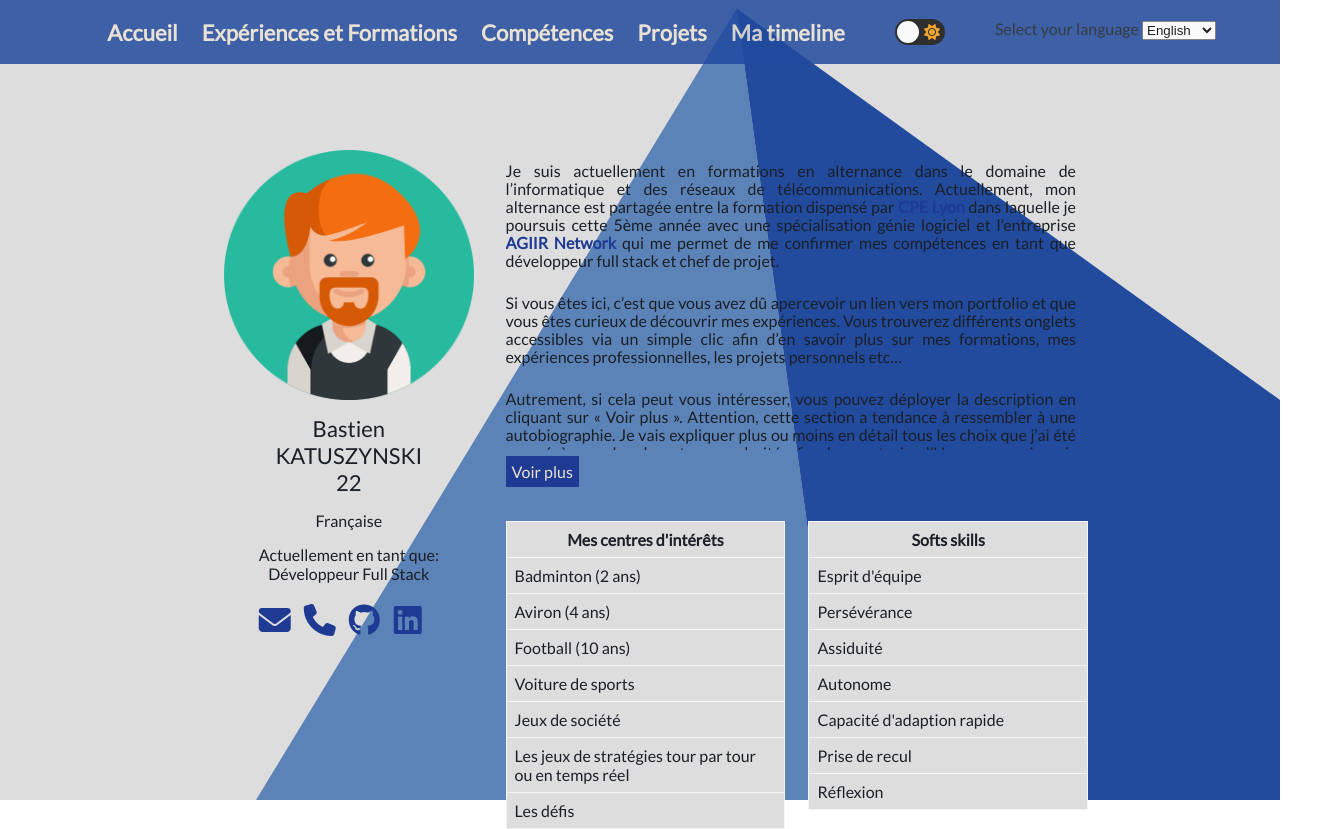
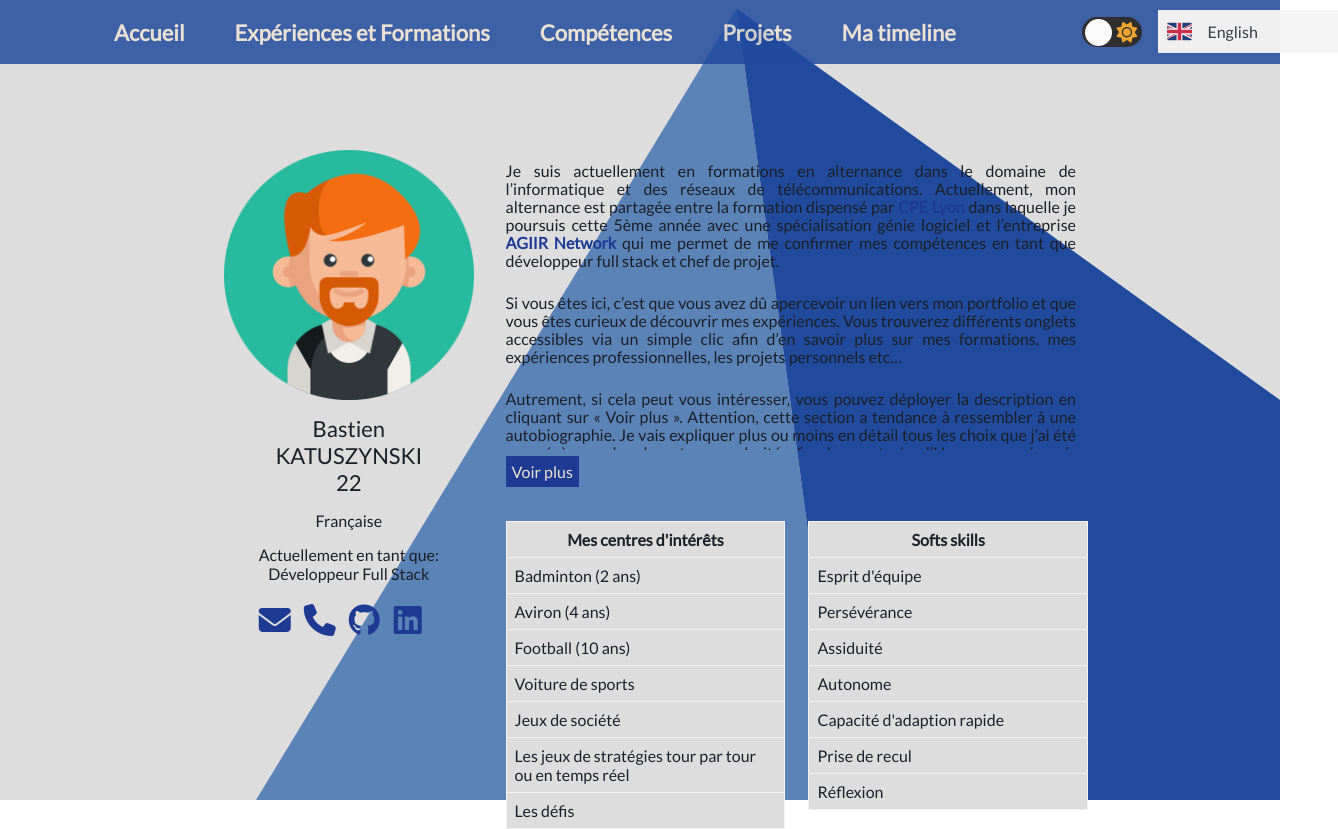
Before and after one commit to BastienKatus/portfolio, a plain HTML site: page index.html in a window 1280 px wide. Shown: the whole page, 1338 px wide, since content can reach past the window. Drawn offline with nearby package versions, Linux system fonts and the light colour scheme.

Commit message:
[FIX] language selector is working and some CSS

```diff
--- a/css/navbar.css
+++ b/css/navbar.css
@@ -39,16 +39,24 @@
 #navbar .menu-items{
     order: 2;
     display: flex;
+    align-items: center;
+    width: 100%;
+    height: 100%;
 }
 #navbar .logo{
     order: 1;
     font-size: 2.3rem;
 }
 
+#navbar .menu-items li, #navbar .menu-items div{
+    list-style: none;
+    margin-left: 1rem;
+    font-size: 1.3rem;
+}
+
 #navbar .menu-items li{
-    list-style: none;
-    margin-left: 1.5rem;
-    font-size: 1.3rem;
+    width: max-content;
+    margin-left: 50px;
 }
 
 #navbar a{
@@ -66,7 +74,7 @@
 /* Theme Mode Toggle Button */
 
 #navbar #toggle_button_change_theme {
-    margin-left: 50px;
+    margin-left: auto;
 }
 
 #navbar .checkbox {
@@ -76,8 +84,8 @@
 
 #navbar .checkbox-label {
     background-color: #111;
-    width: 50px;
-    height: 26px;
+    width: 60px;
+    height: 30px;
     border-radius: 50px;
     position: relative;
     padding: 5px;
@@ -93,23 +101,85 @@
 
 #navbar .checkbox-label .ball {
     background-color: #fff;
-    width: 22px;
-    height: 22px;
+    width: 27px;
+    height: 27px;
     position: absolute;
-    left: 2px;
+    left: 3px;
     top: 2px;
     border-radius: 50%;
     transition: transform 0.2s linear;
 }
 
 #navbar .checkbox:checked + .checkbox-label .ball {
-    transform: translateX(24px);
+    transform: translateX(28px);
 }
 
 /* Language Selector */
 
 #navbar #language_picker {
-    margin-left: 50px;
+    transition: all 0.3s ease-in-out;
+    width: 5%;
+    height: 100%;
+}
+
+#navbar #language_picker label {
+    display: none;
+}
+
+#navbar #language_picker_option  {
+    position: relative;
+    border-color: var(--background-6);
+    border-radius: 4px;
+    color: var(--text-dark-color);
+    margin: 0;
+    height: 100%;
+}
+
+#navbar #language_picker_option span:first-child  {
+    display: flex;
+}
+
+#navbar #language_picker_option:hover span:first-child {
+    display: none;
+}
+
+#navbar #language_picker_option span {
+    display: none;
+    background-color: var(--background-1);
+    border: 1px solid transparent;
+    padding: 4px;
+    width: 180px;
+    position: absolute;
+    top: 10px;
+    left: 0;
+    gap: 4px;
+    font-size: 18px;
+}
+
+#navbar #language_picker_option span div {
+    padding: 4px;
+    margin: 0;
+    font-size: 16px;
+    display: inline-flex;
+    align-items: center;
+}
+
+#navbar #language_picker_option span div img{
+    width: 25px;
+    height: 25px;
+    margin-right: 15px;
+}
+
+#navbar #language_picker_option:hover span {
+    display: flex;
+    flex-direction: column;
+    cursor: pointer;
+    color: var(--text-dark-color);
+}
+
+#navbar #language_picker_option span div:hover {
+    background-color: var(--background-6);
+    color: var(--light-dark-color);
 }
 
 @media (max-width: 768px){
--- a/index.html
+++ b/index.html
@@ -50,14 +50,19 @@
                     </label>
                 </div>
                 <div id="language_picker" data-trigger-class="li4-btn">
-                    <form action="" class="language-picker__form">
-                    <label for="language-picker-select">Select your language</label>
-
-                    <select id="language-picker-select" name="language-picker-select" onchange="handleLanguageChange(this)">
-                        <option lang="en" value="english" selected>English</option>
-                        <option lang="fr" value="francais">Français</option>
-                    </select>
-                    </form>
+                    <div id="language_picker_option">
+                        <span></span>
+                        <span>
+                            <div onclick="handleLanguageChange('english')">
+                                <img src='./data/images/united-kingdom-flag-icon.svg'></img>
+                                English
+                            </div>
+                            <div onclick="handleLanguageChange('francais')">
+                                <img src='./data/images/france-flag-icon.svg'></img>
+                                Français
+                            </div>
+                        </span>
+                    </div>
                 </div>
             </ul>
             <h1 class="logo"></h1>
--- a/js/index.js
+++ b/js/index.js
@@ -914,7 +914,7 @@ function showSkillsInformation(){
     helpContent.classList.toggle("active");
 }
 
-function InitializeModeTheme(){
+function initializeModeTheme(){
     const bodyDOM = document.getElementById("portfolio_website");
     // Detect if user preference is dark
     const prefersDarkScheme = window.matchMedia("(prefers-color-scheme: light)");
@@ -931,10 +931,39 @@ function toggleModeTheme(){
     console.log("You changed theme mode ");
 }
 
+function initializeLanguage(){
+    let navigatorLanguage = navigator.language
+    let langValue = ""
+    if(navigatorLanguage.includes("en")){
+        langValue = "english"
+    }
+    else{
+        langValue = "francais"
+    }
+    handleLanguageChange(langValue)
+}
 
-function handleLanguageChange(selectElement) {
-    const selectedLanguage = selectElement.value;
-    console.log("Selected language:", selectedLanguage);
+function handleLanguageChange(langValue) {
+    pickerOption = document.getElementById("language_picker_option");
+    textLabel = "";
+
+    // Span Option
+    spanOptions = pickerOption.children[1];
+    for(index = 0; index < spanOptions.children.length; index++){
+        languageOption = spanOptions.children[index];
+        if(languageOption.innerText.toLowerCase().normalize("NFD").replace(/[\u0300-\u036f]/g, "").includes(langValue)){
+            textLabel = languageOption.innerHTML;
+            spanOptions.removeChild(languageOption)
+            spanOptions.insertBefore(languageOption, spanOptions.firstChild)
+        }
+    }
+
+    // Span Label
+    spanLabel = pickerOption.children[0];
+    divContainerLabel = document.createElement("div");
+    divContainerLabel.innerHTML = textLabel;
+    spanLabel.innerHTML = ""
+    spanLabel.appendChild(divContainerLabel);
 }
 
 function initSite() {
@@ -1006,7 +1035,10 @@ function initSite() {
     });
 
     // Initialize the theme mode
-    InitializeModeTheme()
+    initializeModeTheme()
+
+    // Initialize the language
+    initializeLanguage()
 }
 //////////////
 
```
Also changed, not shown: data/images/france-flag-icon.svg (added), data/images/united-kingdom-flag-icon.svg (added).
